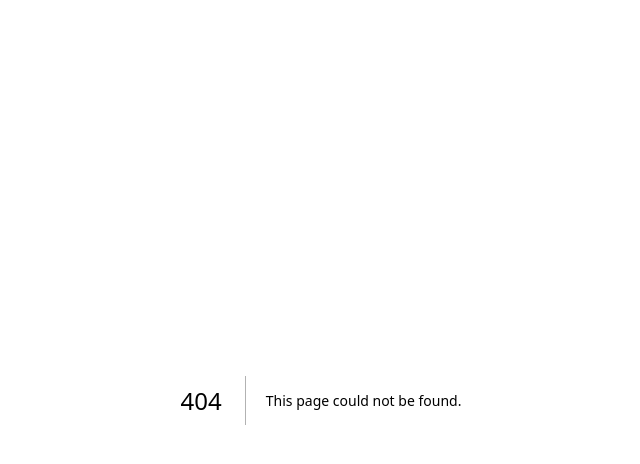
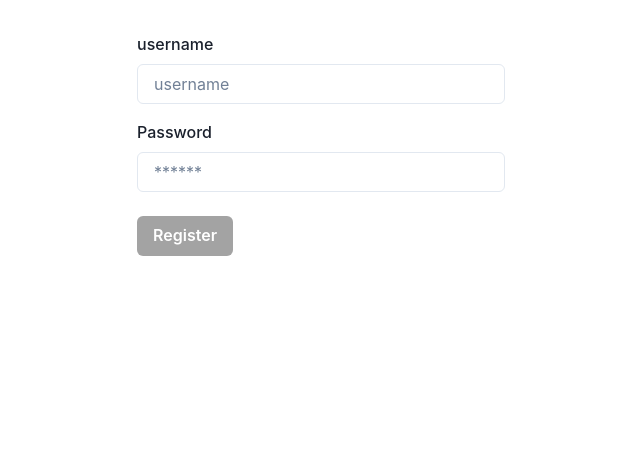
Before and after one commit to abayomi1196/lireddit-frontend, a Next.js app: page /register in a window 1280 px wide. Before the commit this address had no page. Shown: the top 464 px of the page, without its empty margins (319-959 px from the left). Built offline with nearby package versions, Linux system fonts and the light colour scheme.

Commit message:
register page UI

```diff
--- a/package.json
+++ b/package.json
@@ -11,6 +11,7 @@
     "@chakra-ui/theme-tools": "^2.0.2",
     "@emotion/react": "^11.9.0",
     "@emotion/styled": "^11.9.0",
+    "formik": "^2.2.9",
     "framer-motion": "^6.3.0",
     "next": "latest",
     "react": "^18.2.0",
--- /dev/null
+++ b/src/components/InputField.tsx
@@ -0,0 +1,25 @@
+import { useField } from "formik";
+import {
+  FormControl,
+  FormLabel,
+  Input,
+  FormErrorMessage,
+  InputProps
+} from "@chakra-ui/react";
+
+type InputFieldProps = InputProps & {
+  name: string;
+  label: string;
+};
+
+export const InputField: React.FC<InputFieldProps> = ({ label, ...props }) => {
+  const [field, { error, touched }] = useField(props.name);
+
+  return (
+    <FormControl isInvalid={error && touched}>
+      <FormLabel htmlFor={field.name}>{label}</FormLabel>
+      <Input {...field} {...props} id={field.name} />
+      {error ? <FormErrorMessage>{error}</FormErrorMessage> : null}
+    </FormControl>
+  );
+};
--- /dev/null
+++ b/src/components/Wrapper.tsx
@@ -0,0 +1,24 @@
+import { Box } from "@chakra-ui/react";
+import React from "react";
+
+interface WrapperProps {
+  children: React.ReactNode;
+  variant?: "small" | "regular";
+}
+
+export const Wrapper: React.FC<WrapperProps> = ({
+  children,
+  variant = "regular"
+}) => {
+  return (
+    <Box
+      maxW={variant === "regular" ? "800px" : "400px"}
+      w='100%'
+      mt='8'
+      mx='auto'
+      px='4'
+    >
+      {children}
+    </Box>
+  );
+};
--- /dev/null
+++ b/src/pages/register.tsx
@@ -0,0 +1,48 @@
+import React from "react";
+import { Formik, Form } from "formik";
+import { Box, Button } from "@chakra-ui/react";
+import { Wrapper } from "../components/Wrapper";
+import { InputField } from "../components/InputField";
+
+interface RegisterProps {}
+
+const Register: React.FC<RegisterProps> = ({}) => {
+  return (
+    <Wrapper variant='small'>
+      <Formik
+        initialValues={{ username: "", password: "" }}
+        onSubmit={(values) => console.log(values)}
+      >
+        {({ isSubmitting }) => (
+          <Form>
+            <InputField
+              name='username'
+              placeholder='username'
+              label='username'
+            />
+
+            <Box mt='4'>
+              <InputField
+                name='password'
+                placeholder='******'
+                label='Password'
+                type='password'
+              />
+            </Box>
+
+            <Button
+              type='submit'
+              colorScheme='blackAlpha'
+              mt='6'
+              isLoading={isSubmitting}
+            >
+              Register
+            </Button>
+          </Form>
+        )}
+      </Formik>
+    </Wrapper>
+  );
+};
+
+export default Register;
```
Also changed, not shown: 1 other file (tests, documents, lock files or other folders).
